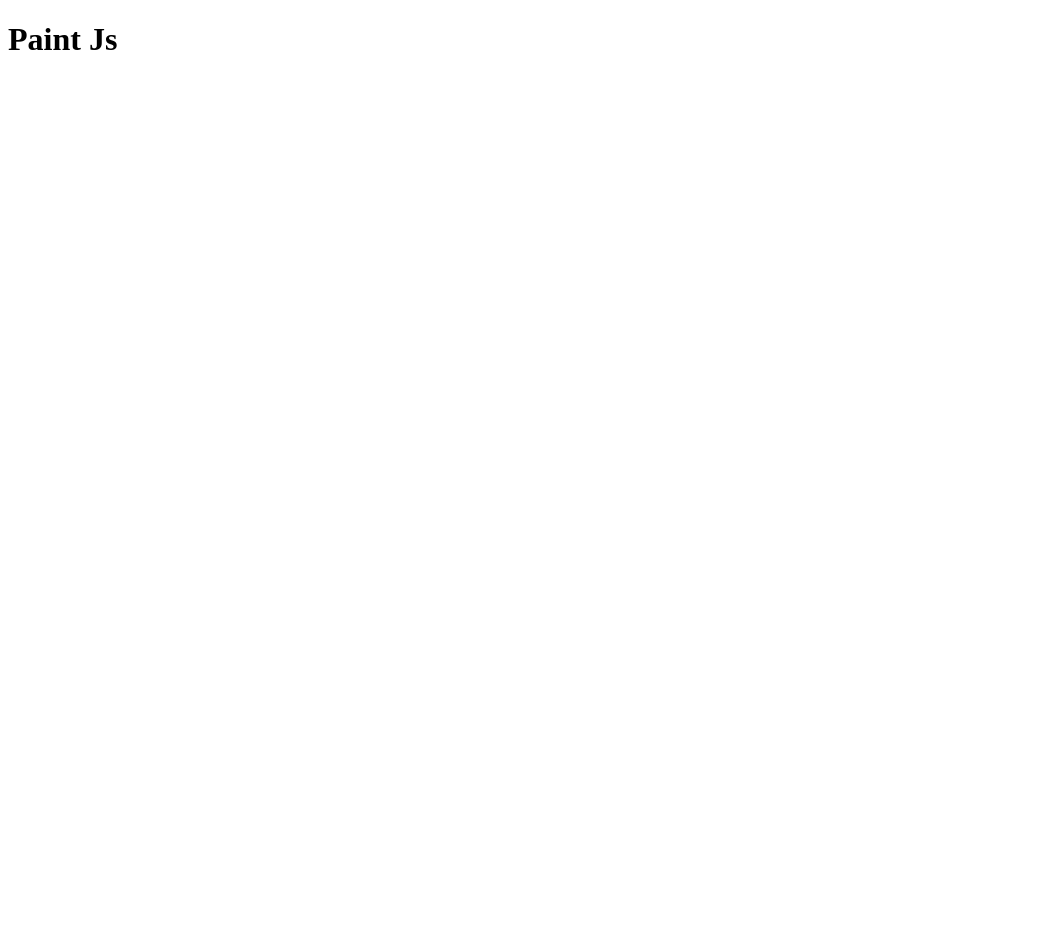
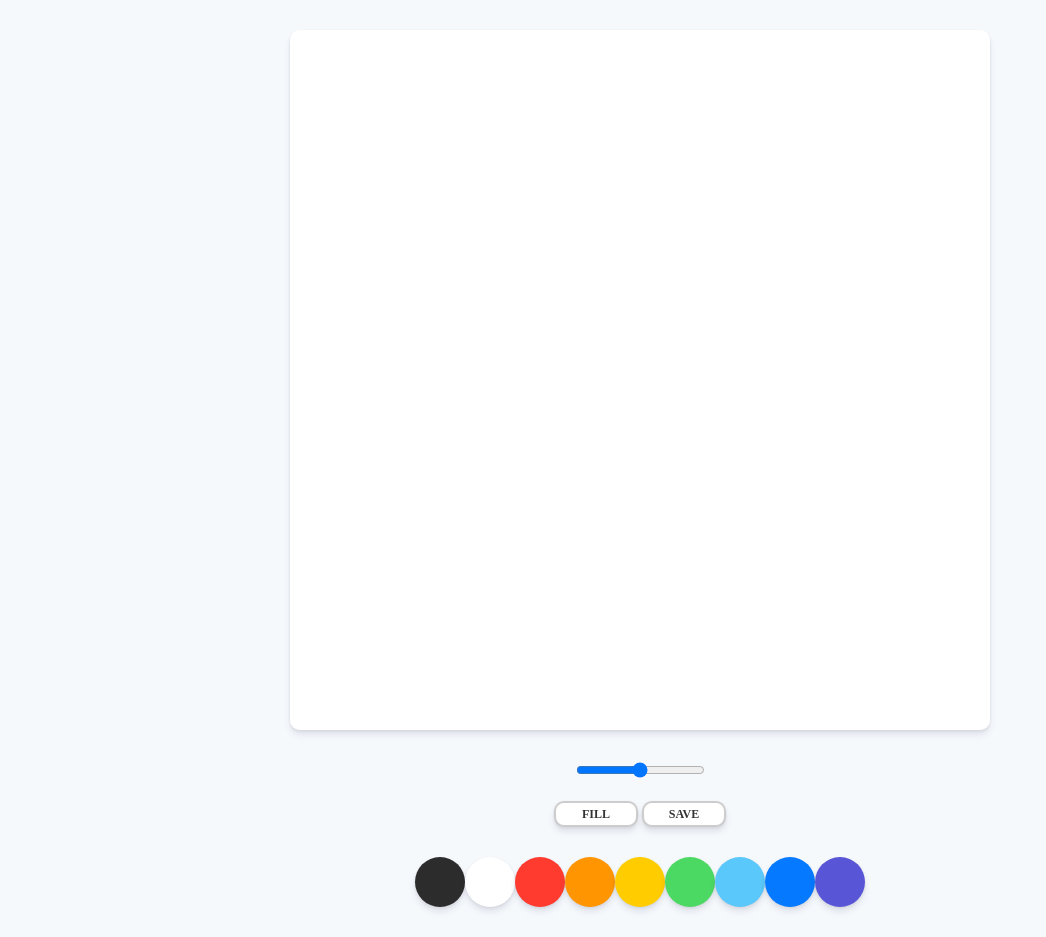
Before and after one commit to purplelow/vanilla2, a plain HTML site: page index.html in a window 1280 px wide. Shown: the whole page, without its empty margins (0-1046 px from the left). Before the commit the page ends 800 px from the top, so only its background shows below. Drawn offline with Linux system fonts and the light colour scheme.

Commit message:
complete

```diff
--- /dev/null
+++ b/css/reset.css
@@ -0,0 +1,43 @@
+html, body, div, span, applet, object, iframe,
+h1, h2, h3, h4, h5, h6, p, blockquote, pre,
+a, abbr, acronym, address, big, cite, code,
+del, dfn, em, img, ins, kbd, q, s, samp,
+small, strike, strong, sub, sup, tt, var,
+b, u, i, center,
+dl, dt, dd, ol, ul, li,
+fieldset, form, label, legend,
+table, caption, tbody, tfoot, thead, tr, th, td,
+article, aside, canvas, details, embed,
+figure, figcaption, footer, header, hgroup,
+menu, nav, output, ruby, section, summary,
+time, mark, audio, video {
+	margin: 0;
+	padding: 0;
+	border: 0;
+	font-size: 100%;
+	font: inherit;
+	vertical-align: baseline;
+}
+/* HTML5 display-role reset for older browsers */
+article, aside, details, figcaption, figure,
+footer, header, hgroup, menu, nav, section {
+	display: block;
+}
+body {
+	line-height: 1;
+}
+ol, ul {
+	list-style: none;
+}
+blockquote, q {
+	quotes: none;
+}
+blockquote:before, blockquote:after,
+q:before, q:after {
+	content: '';
+	content: none;
+}
+table {
+	border-collapse: collapse;
+	border-spacing: 0;
+}
--- /dev/null
+++ b/css/style.css
@@ -0,0 +1,69 @@
+@import "reset.css";
+
+body{
+    display: flex;
+    flex-direction: column;
+    align-items: center;
+    background-color: #f6f9fc;
+    height: 100%;
+    padding: 30px 0;
+}
+
+.canvas{
+    width: 700px;
+    height: 700px;
+    background-color: #fff;
+    border-radius: 10px;
+    box-shadow: 0 5px 6px rgba(50, 50, 93, 0.11), 0 1px 3px rgba(0, 0, 0, 0.08);
+    cursor: url(../img/cursor.png), auto;
+}
+
+.controls{
+    margin-top: 30px;
+    display: flex;
+    flex-direction: column;
+    align-items: center;
+}
+
+.controls .controls__range{
+    margin-bottom: 20px;
+}
+
+.controls .controls__btns{
+    margin-bottom: 30px;
+}
+
+.controls__btns button{
+    all: unset;
+    cursor: pointer;
+    background-color: #fff;
+    padding: 5px 0;
+    width: 80px;
+    text-align: center;
+    border-radius: 10px;
+    box-shadow: 0 5px 6px rgba(50, 50, 93, 0.11), 0 1px 3px rgba(0, 0, 0, 0.08);
+    border: 2px solid rgba(0, 0, 0, 0.2);
+    color: rgba(0, 0, 0, 0.8);
+    text-transform: uppercase;
+    font-weight: 600;
+    font-size: 12px;
+}
+
+.controls__btns button:active{
+    transform: scale(0.9);
+}
+
+.controls .controls__colors{
+    display: flex;
+}
+
+.controls__colors .controls__color{
+    width: 50px;
+    height: 50px;
+    border-radius: 25px;
+    box-shadow: 0 5px 6px rgba(50, 50, 93, 0.11), 0 1px 3px rgba(0, 0, 0, 0.08);
+    cursor: pointer;
+}
+.controls__color:active{
+    transform: scale(0.9);
+}
--- a/index.html
+++ b/index.html
@@ -1,12 +1,37 @@
 <!DOCTYPE html>
 <html lang="en">
+
 <head>
     <meta charset="UTF-8">
     <meta name="viewport" content="width=device-width, initial-scale=1.0">
     <meta http-equiv="X-UA-Compatible" content="ie=edge">
-    <title>Document</title>
+    <link rel="stylesheet" href="css/style.css">
+    <title>PaintJs</title>
 </head>
+
 <body>
-    <h1>Paint Js</h1>
+    <canvas id="jsCanvas" class="canvas"></canvas>
+    <div class="controls">
+        <div class="controls__range">
+            <input type="range" id="jsRange" min="0.5" max="4.5" value="2.5" step="0.5">
+        </div>
+        <div class="controls__btns">
+            <button id="jsMode">Fill</button>
+            <button id="jsSave">Save</button>
+        </div>
+        <div id="jsColors" class="controls__colors">
+            <div class="controls__color jsColor" style="background-color: #2c2c2c"></div>
+            <div class="controls__color jsColor" style="background-color: #fff"></div>
+            <div class="controls__color jsColor" style="background-color: #ff3b30"></div>
+            <div class="controls__color jsColor" style="background-color: #ff9500"></div>
+            <div class="controls__color jsColor" style="background-color: #ffcc00"></div>
+            <div class="controls__color jsColor" style="background-color: #4cd963"></div>
+            <div class="controls__color jsColor" style="background-color: #5ac8fa"></div>
+            <div class="controls__color jsColor" style="background-color: #0579FF"></div>
+            <div class="controls__color jsColor" style="background-color: #5856d6"></div>
+        </div>
+    </div>
+    <script src="js/app.js"></script>
 </body>
+
 </html>
--- /dev/null
+++ b/js/app.js
@@ -0,0 +1,106 @@
+const canvas = document.getElementById("jsCanvas");
+const ctx = canvas.getContext("2d");
+const colors = document.getElementsByClassName("jsColor");
+const range = document.getElementById("jsRange");
+const mode = document.getElementById("jsMode");
+const saveBtn = document.getElementById("jsSave");
+
+const INITIAL_COLOR = "#2c2c2c";
+const CANVAS_SIZE = 700;
+
+canvas.width = CANVAS_SIZE;
+canvas.height = CANVAS_SIZE;
+
+ctx.fillStyle = "white";
+ctx.fillRect(0, 0, CANVAS_SIZE, CANVAS_SIZE);
+ctx.strokeStyle = INITIAL_COLOR;
+ctx.fillStyle = INITIAL_COLOR;
+ctx.lineWidth = 2.5;
+
+let painting = false;
+let filling = false;
+
+function stopPainting() {
+    painting = false;
+}
+
+function startPainting() {
+    painting = true;
+}
+
+function onMouseMove(event) {
+    const x = event.offsetX;
+    const y = event.offsetY;
+    if (!painting) {
+        ctx.beginPath();
+        ctx.moveTo(x, y);
+    } else {
+        ctx.lineTo(x, y);
+        ctx.stroke();
+    }
+}
+
+function handleColorClick(event) {
+    const color = event.target.style.backgroundColor;
+    ctx.strokeStyle = color;
+    ctx.fillStyle = color;
+}
+
+function handleRangeChange(event){
+    const size = event.target.value;
+    ctx.lineWidth = size;
+}
+
+function handleModeClick(){
+    if(filling === true){
+        filling = false;
+        mode.innerText = "Fill";
+    } else {
+        filling = true;
+        mode.innerText = "Paint";
+        // ctx.fillStyle = ctx.strokeStyle;
+    }
+}
+
+function handleCanvasClick(){
+    if(filling){
+        ctx.fillRect(0, 0, CANVAS_SIZE, CANVAS_SIZE);
+    }
+}
+
+function handleCM(event){
+    event.preventDefault();
+}
+
+function handleSaveClick(){
+    const image = canvas.toDataURL("image/png");
+    const link = document.createElement("a");
+    link.href = image;
+    link.download = "PaintJS[?]";
+    link.click();
+}
+
+if (canvas) {
+    canvas.addEventListener("mousemove", onMouseMove);
+    canvas.addEventListener("mousedown", startPainting);
+    canvas.addEventListener("mouseup", stopPainting);
+    canvas.addEventListener("mouseleave", stopPainting);
+    canvas.addEventListener("click", handleCanvasClick);
+    canvas.addEventListener("contextmenu", handleCM);
+}
+
+Array.from(colors).forEach(color =>
+    color.addEventListener("click", handleColorClick)
+);
+
+if(range){
+    range.addEventListener("input", handleRangeChange);
+}
+
+if(mode){
+    mode.addEventListener("click", handleModeClick)
+}
+
+if(saveBtn){
+    saveBtn.addEventListener("click",handleSaveClick)
+}
```
Also changed, not shown: img/cursor.png (added), style.css (deleted).
